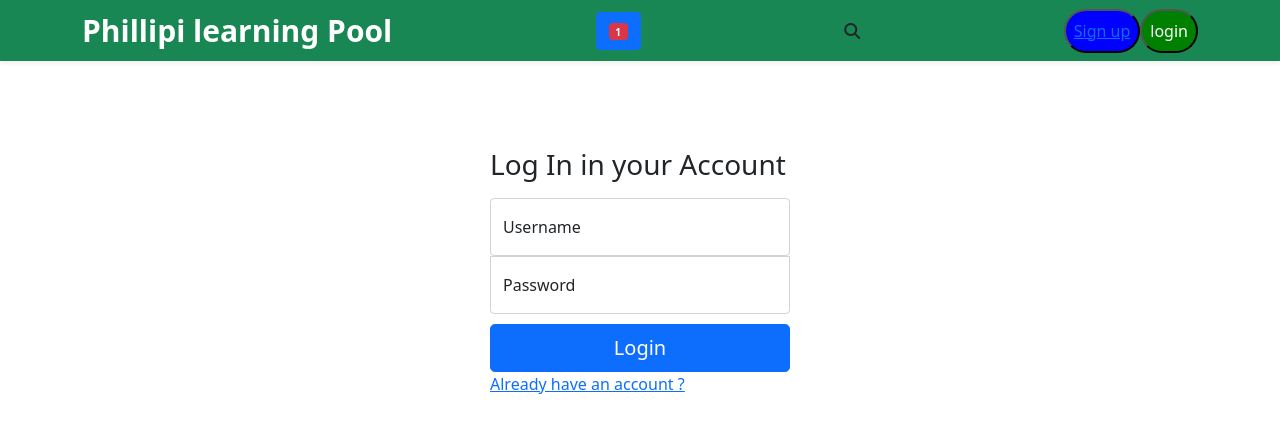
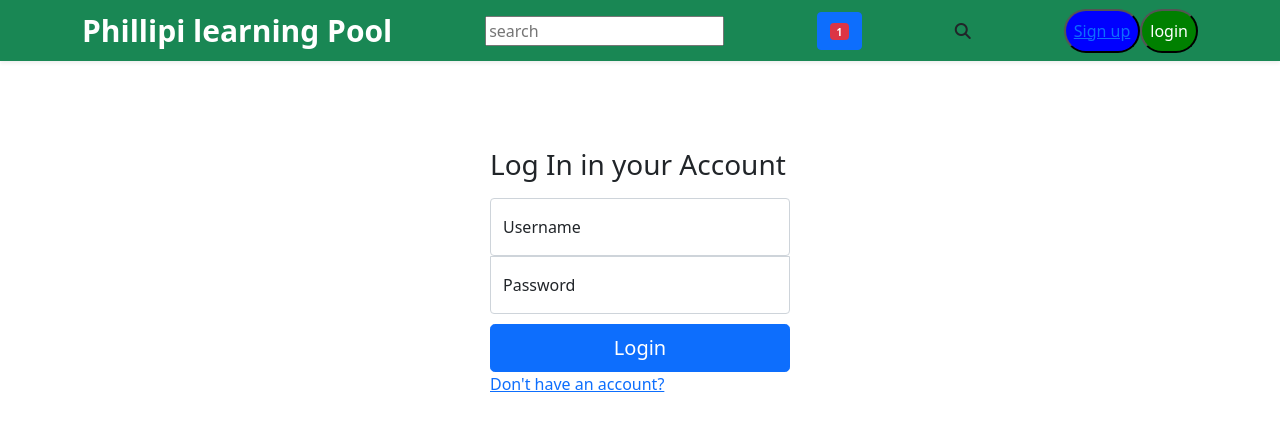
Before and after one commit to Syntaxtonic/Learning_Pool_Frontend_Ex, an Angular app: page /login in a window 1280 px wide. Shown: the top 432 px of the page. Built offline with nearby package versions, Linux system fonts and the light colour scheme; some icons are missing.

Commit message:
Media screens

```diff
--- a/src/app/header/header.component.css
+++ b/src/app/header/header.component.css
@@ -25,3 +25,11 @@
     color: white;
     background-color: green;
 }
+@media only screen and (max-width:500px) {
+    .signup{
+        display:none;
+    }
+    .login{
+        display:none;
+    }
+}
--- a/src/app/header/header.component.html
+++ b/src/app/header/header.component.html
@@ -9,9 +9,9 @@
 
             </div>
 
-            <!-- <div class="form">
+            <div class="form">
                 <input type="text"class="form" placeholder="search" [(ngModel)]="searchTerm" (keyup)="search($event)">
-            </div> -->
+            </div>
             <button routerLink="" class="btn btn-primary">
                 <i class="fas fa-open-book"></i>
                 <div style="font-size:10px;" class="badge bg-danger">1</div>
--- a/src/app/login/login.component.html
+++ b/src/app/login/login.component.html
@@ -38,7 +38,7 @@
 
 
         <button class="w-100 btn btn-lg btn-primary" type="submit">Login</button>
-        <a [routerLink]="['/login']"> Already have an account ?</a>
+        <a [routerLink]="['/register']"> Don't have an account?</a>
 
     </form>
 </main>
```
Also changed, not shown: 1 other file (tests, documents, lock files or other folders).
